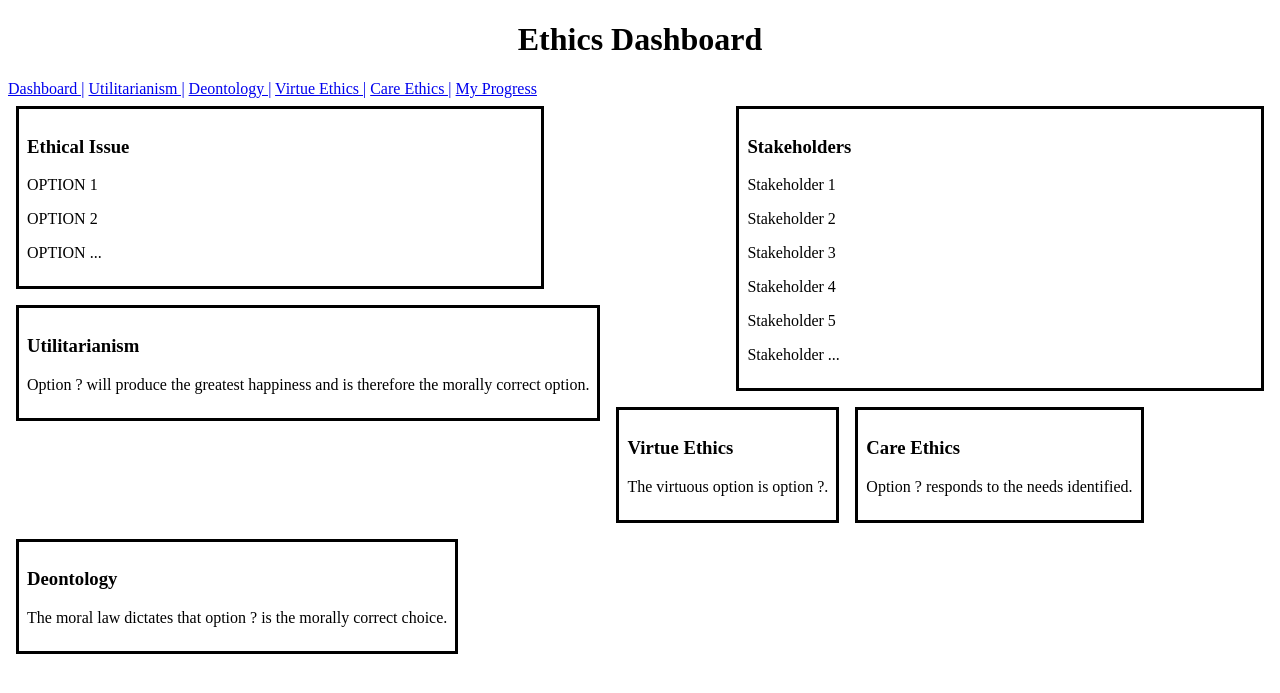
After one commit to aCupOfHotJava/Ethics_Dashboard_1, a PHP site: page /html/index.html in a window 1280 px wide. The commit adds this page. Shown: the top 693 px of the page. Run offline with PHP 8.4, Linux system fonts and the light colour scheme.

Commit message:
index done

```diff
--- /dev/null
+++ b/Project/html/index.html
@@ -0,0 +1,60 @@
+<!DOCTYPE html>
+<html>
+    <head>
+        <link rel="stylesheet" href="/styles/main.css">
+        <title>Ethics Dashboard</title>
+    </head>
+    <body>
+        <div class="siteHeader">
+            <h1>Ethics Dashboard</h1>
+            <nav id="navigation">
+                <a href="index.html">Dashboard |</a>
+                <a href="#"> Utilitarianism |</a>
+                <a href="#"> Deontology |</a>
+                <a href="#"> Virtue Ethics |</a>
+                <a href="#"> Care Ethics |</a>
+                <a href="#"> My Progress</a>
+            </nav>
+        </div>
+        <div class="htmlbody">
+        <div class="ethicalIssue">
+            <h3>Ethical Issue</h3>
+            <p>OPTION 1</p>
+            <p>OPTION 2</p>
+            <p>OPTION ...</p>
+        </div>
+
+        <div class="stakeholders">
+            <h3>Stakeholders</h3>
+            <p>Stakeholder 1</p>
+            <p>Stakeholder 2</p>
+            <p>Stakeholder 3</p>
+            <p>Stakeholder 4</p>
+            <p>Stakeholder 5</p>
+            <p>Stakeholder ...</p>
+        </div>
+
+        <div class="utilitarianism">
+            <h3>Utilitarianism</h3>
+            <p>Option ? will produce the greatest happiness and is therefore the morally correct option.</p>
+        </div>
+
+        <div class="virtueEthics">
+            <h3>Virtue Ethics</h3>
+            <p>The virtuous option is option ?.</p>
+        </div>
+
+        <div class="careEthics">
+            <h3>Care Ethics</h3>
+            <p>Option ? responds to the needs identified.</p>
+        </div>
+
+        <div class="deontology">
+            <h3>Deontology</h3>
+            <p>The moral law dictates that option ? is the morally correct choice.</p>
+        </div>
+    </div>
+
+    </body>
+
+</html>
--- a/Project/styles/main.css
+++ b/Project/styles/main.css
@@ -10,3 +10,37 @@ p, div, h1, h2, h3, h4, h5, h6 {
     font:sans-serif; /* all devices will support this font. Change to a proper font family
                       * later to support better fonts + fallback incase of device limitation */
 }
+
+.ethicalIssue, .stakeholders, .utilitarianism, .virtueEthics, .careEthics, .deontology{
+    position: relative;
+    float:left;
+    padding: 0.5em;
+    border: black solid;
+    margin: 0.5em;
+}
+
+.ethicalIssue{
+    width:40%;
+    float: left;
+}
+
+.stakeholders{
+    width:40%;
+    float: right;
+}
+
+.ethicalIssue:hover{
+    background-color: lightgoldenrodyellow;
+}
+
+.stakeholders:hover{
+    background-color: lightgoldenrodyellow;
+}
+
+nav:hover{
+    background-color:lightgoldenrodyellow;
+}
+
+h1{
+    text-align: center;
+}
```
Also changed, not shown: 1 other file.
